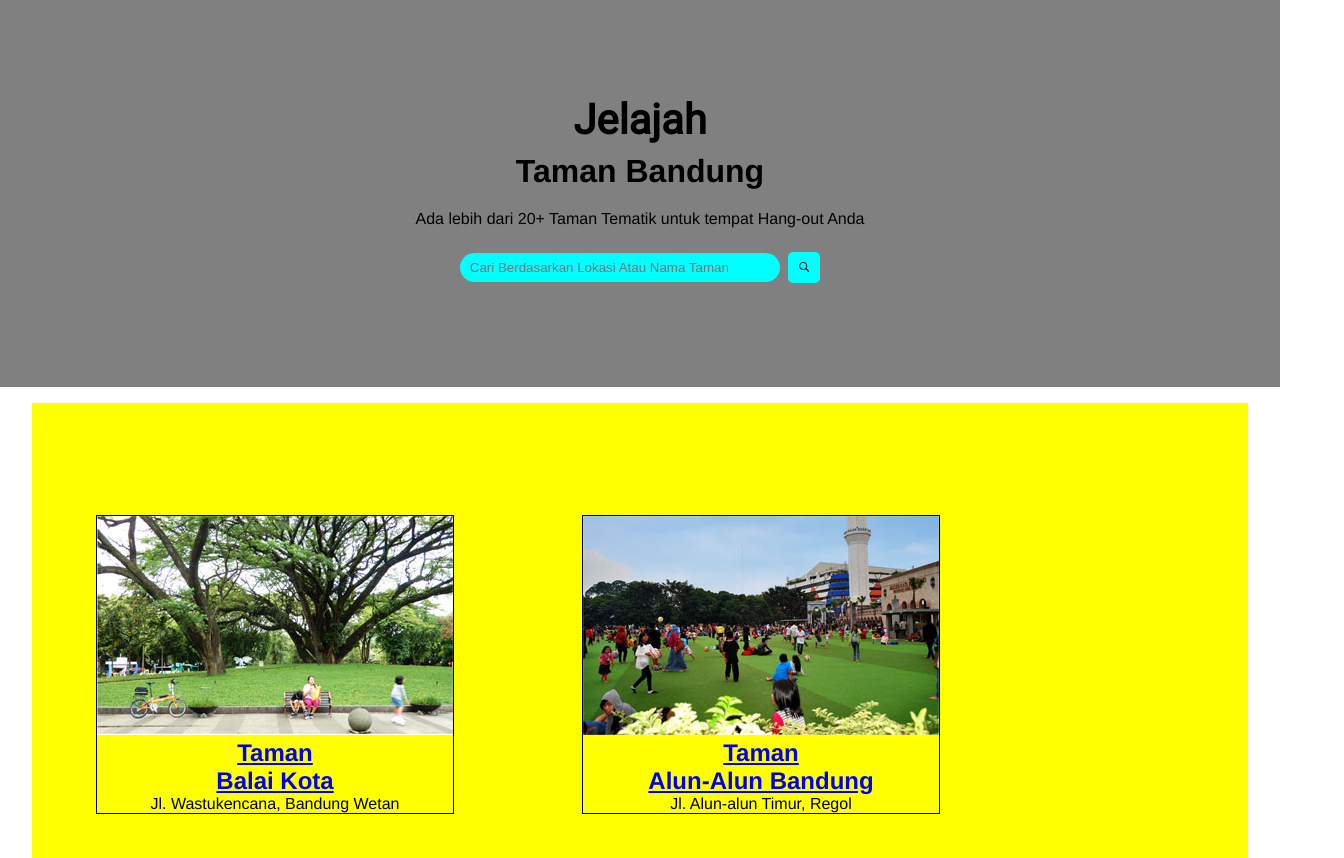
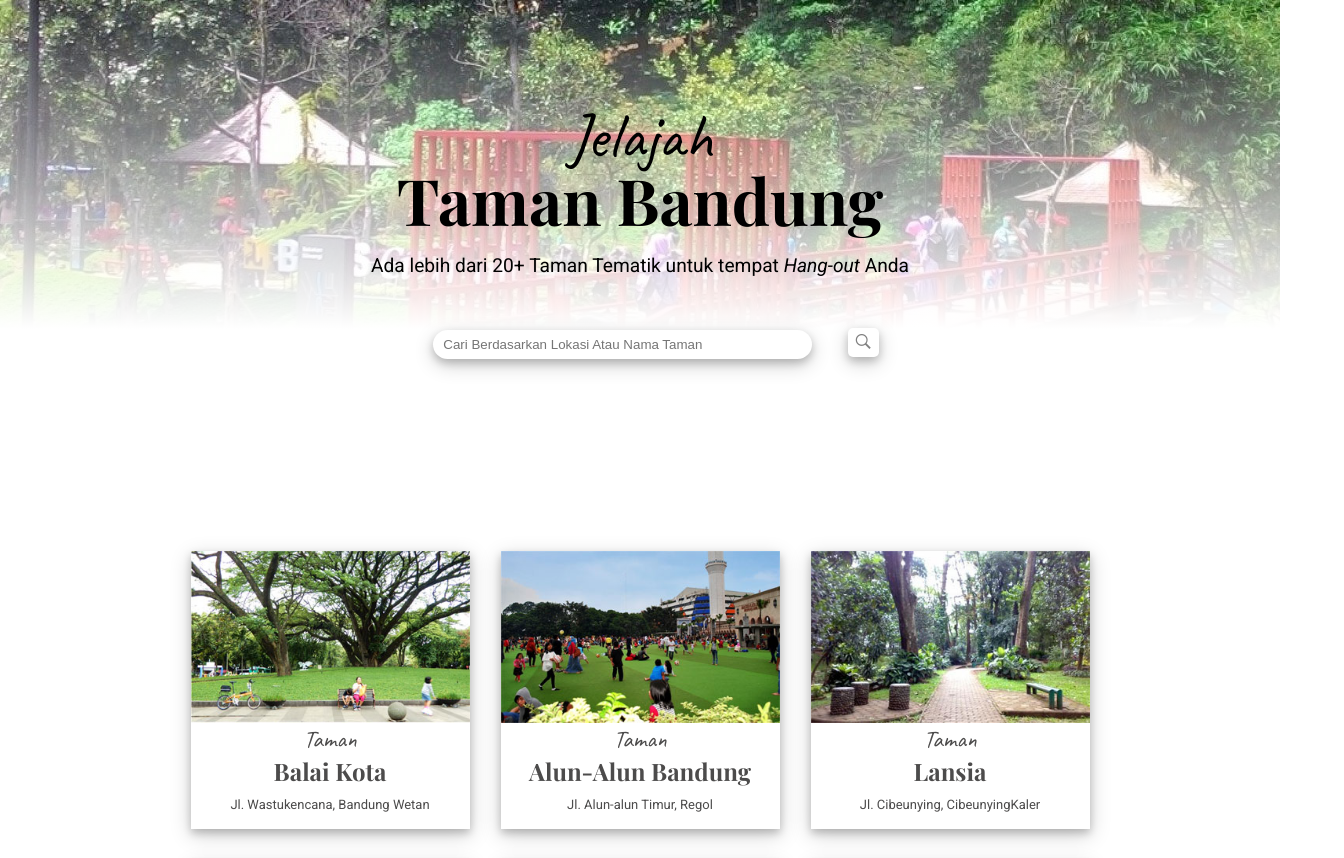
Before and after one commit to arifromdon/talentbandung.id, a plain HTML site: page sesi2/index.html in a window 1280 px wide. Shown: the top 858 px of the page, 1344 px wide, since content can reach past the window. Drawn offline with nearby package versions, Linux system fonts and the light colour scheme.

Commit message:
tematik slicing

```diff
--- a/sesi2/css/index.css
+++ b/sesi2/css/index.css
@@ -4,73 +4,146 @@
 }
 
 .site-content {
-	font-family: helvetica;
-	text-align: center;
+	font-family: "Roboto";
+	color: black;
+	margin: 0;
+	padding: 0;
+	display: block;
+	background: linear-gradient(to top, white, white, white, white, transparent), url(../img/cibeunying.jpg);
+	background-repeat: no-repeat;
 }
 
 .hero {
-	padding: 6rem 0 6rem 0;
-	margin-bottom: 1rem;
- 	background-color: grey;
- 	text-align: center;
- 	line-height: 3rem;
+	text-align: center;
+	padding: 6rem 0;
+	margin-bottom: 0;
+	height: 100%;
+	width: auto;
 }
 
-h1 .subtitle {
-	font-family: roboto;
-	font-size: 130%;
-	text-align: center;
+.hero p {
+	font-size: 1.2rem;
+	font-weight: normal;
+	line-height: 4rem;
+}
+
+h1 {
+	margin: 0;
+	display: block;
+	font-size: 200%;
 }
 
 input[type=text] {
-	width: 25%;
+	outline: none;
+	width: 28%;
 	padding: 7px 10px;
-	margin: 0;
+	margin: 2rem;
 	display: inline-block;
 	border: none;
 	border-radius: 20px;
-	box-sizing: border-box;
-	background-color: aqua;
+	background-color: white;
+	box-shadow: 0 4px 8px 0 rgba(0, 0, 0, 0.2), 0 6px 20px 0 rgba(0, 0, 0, 0.19);
+	text-decoration: none;
 }
 
 button[type=submit] {
+	outline: none;
 	cursor: pointer;
 	border: 1px solid transparent;
 	border-radius: 5px;
 	text-decoration: none;
-	background-color: aqua;
-	margin: 0 0 0 4px;
-	padding: 7px 10px;
+	background-color: white;
+	margin: auto;
+	padding: 2px 4px;
+	box-shadow: 0 4px 8px 0 rgba(0, 0, 0, 0.2), 0 6px 20px 0 rgba(0, 0, 0, 0.19);
+}
 
+i {
+	font-size: 20px;
+	padding: 3px;
+	color: grey;
 }
 
 .list-taman {
-	margin: 0 2rem 0 2rem;
-	min-height: 50rem;
-	padding: 3rem 0 3rem 0;
-	background-color: yellow;
+	display: flex;
+	flex-wrap: wrap;
+	margin: 4rem 10rem;
+	padding: 0 15px;
+	max-width: 100%;
+	height: auto;
 }
 
 .taman {
-	margin: 4rem;
+	margin-bottom: 2rem;
+	margin-right: auto;
+	margin-left: auto;
+	padding-bottom: .50rem;
 	float: left;
+	width: 30%;
 	display: flex;
 	flex-direction: column;
-	min-width: 0;
-	border-color: black;
-	background-clip: border-box;
-	border: 1px solid black;
 	position: relative;
 	text-align: center;
+	background-color: white;
+  	box-shadow: 0 4px 8px 0 rgba(0, 0, 0, 0.2), 0 6px 20px 0 rgba(0, 0, 0, 0.19);
 }
 
-.footer {
+.taman:hover {
+	box-shadow: 0 0 2px 1px rgba(0, 140, 186, 0.5);
+}
+
+.taman-detail {
+	color: #4c4b4b;
+	line-height: 2rem;
+}
+
+a {
+	text-decoration: none;
+}
+
+img {
+	height: auto;
 	display: block;
+	vertical-align: middle;
+	max-width: 100%;
+	margin: auto;
+}
+
+.subtitle-head {
+	font-family: caveat;
+	font-size: 4rem;
+	font-weight: normal;
+}
+
+.title-head {
+	font-family: playfair display;
+	font-size: 4rem;
+	font-weight: normal;
+	line-height: 3rem;
+}
+
+.subtitle {
+	font-family: "caveat";
+	font-weight: normal;
+}
+
+.title {
+	font-family: playfair display;
+}
+
+p {
+	font-size: 13px;
+	font-family: roboto;
+}
+
+.footer p {
+	text-align: center;
 	left: 0;
 	bottom: 0;
-	width: 100%;
-	background-color: grey;
-	color: white;
-	margin-top: 10px;
+	max-width: 100%;
+	color: black;
+	margin: 4rem auto;
 	padding: 2rem;
+	font-size: 14px;
+	font-weight: bold;
 }
--- a/sesi2/index.html
+++ b/sesi2/index.html
@@ -2,6 +2,7 @@
 <html lang="en">
 	<head>
 		<meta charset="UTF-8">
+		<meta name="viewport" content="width=device-width, initial-scale=1.0">
 		<title>Jelajah Taman Tematik Bandung</title>
 		<link href="https://fonts.googleapis.com/css?family=Caveat|Playfair+Display:700|Roboto:400,400i" rel="stylesheet">
 		<link rel="stylesheet" href="http://code.ionicframework.com/ionicons/2.0.1/css/ionicons.min.css">
@@ -11,12 +12,12 @@
 		<div class="site-content">
 			<div class="hero">
 				<h1>
-					<span class="subtitle">Jelajah</span>
+					<span class="subtitle-head">Jelajah</span>
 				</h1>
 				<h1>
-					<span class="title">Taman Bandung</span>
+					<span class="title-head">Taman Bandung</span>
 				</h1>
-				<p>Ada lebih dari 20+ Taman Tematik untuk tempat Hang-out Anda</p>
+				<p>Ada lebih dari 20+ Taman Tematik untuk tempat <em>Hang-out</em> Anda</p>
 				<form action="">
 					<input type="text" placeholder="Cari Berdasarkan Lokasi Atau Nama Taman">
 					<button type="submit"><i class="ion-ios-search-strong"></i></button>
@@ -29,110 +30,98 @@
 				<div class="taman">
 					<a href="single.html">
 						<img src="img/balaikota.jpg" alt="Taman Balai Kota">
-					</a>
 						<div class="taman-detail">
-						<a href="single.html">
 							<h2>
 								<span class="subtitle">Taman</span>
 							</h2>
 							<h2>
 								<span class="title">Balai Kota</span>
 							</h2>
-						</a>
 							<p>Jl. Wastukencana, Bandung Wetan</p>
 						</div>
+					</a>
 				</div>
 
 				<div class="taman">
 					<a href="single.html">
 						<img src="img/alun-alun.jpg" alt="Taman Alun-Alun">
-					</a>
 						<div class="taman-detail">
-						<a href="single.html">
 							<h2>
 								<span class="subtitle">Taman</span>
 							</h2>
 							<h2>
 								<span class="title">Alun-Alun Bandung</span>
 							</h2>
-						</a>
 							<p>Jl. Alun-alun Timur, Regol</p>
 						</div>
+					</a>
 				</div>
 
 				<div class="taman">
 					<a href="single.html">
 						<img src="img/lansia.jpg" alt="Taman Lansia">
-					</a>
 						<div class="taman-detail">
-						<a href="single.html">
 							<h2>
 								<span class="subtitle">Taman</span>
 							</h2>
 							<h2>
 								<span class="title">Lansia</span>
 							</h2>
-						</a>
 							<p>Jl. Cibeunying, CibeunyingKaler</p>
 						</div>
+					</a>
 				</div>
 
 				<div class="taman">
 					<a href="single.html">
 						<img src="img/alunalunUB.jpg" alt="Taman Alun-Alun Ujung Berung">
-					</a>
 						<div class="taman-detail">
-						<a href="single.html">
 							<h2>
 								<span class="subtitle">Taman</span>
 							</h2>
 							<h2>
 								<span class="title">Alun-Alun Ujung Berung</span>
 							</h2>
-						</a>
 							<p>Lapangan Ujung Berung, Ujung Berung</p>
 						</div>
+					</a>
 				</div>
 
 				<div class="taman">
 					<a href="single.html">
 						<img src="img/braga.jpg" alt="Taman Braga">
-					</a>
 						<div class="taman-detail">
-						<a href="single.html">
 							<h2>
 								<span class="subtitle">Taman</span>
 							</h2>
 							<h2>
 								<span class="title">Braga</span>
 							</h2>
-						</a>
 							<p>Jl. Naripan, Sumur Bandung</p>
 						</div>
+					</a>
 				</div>
 
 				<div class="taman">
 					<a href="single.html">
 						<img src="img/film.jpg" alt="Taman film">
-					</a>
 						<div class="taman-detail">
-						<a href="single.html">
 							<h2>
 								<span class="subtitle">Taman</span>
 							</h2>
 							<h2>
 								<span class="title">Film</span>
 							</h2>
-						</a>
 							<p>Jl. Tamansari, Coblong</p>
 						</div>
+					</a>
 				</div>
 			</div>
 
 			<!--batas content-->
 
 			<div class="footer">
-				<p>&copy;copyright 2017 by talentbandung.id</p>
+				<p>&copy;Copyright 2017 by talentbandung.id</p>
 			</div>
 
 			<!--Batas footer-->
```
Also changed, not shown: sesi2/img/Balkot.jpg (added), sesi2/img/bl1.jpg (added), sesi2/img/bl2.jpg (added), sesi2/img/bl3.jpg (added), sesi2/img/cibeunying.jpg (added), sesi2/img/map.jpg (added). Lines whose indentation alone changed are shown as unchanged.
